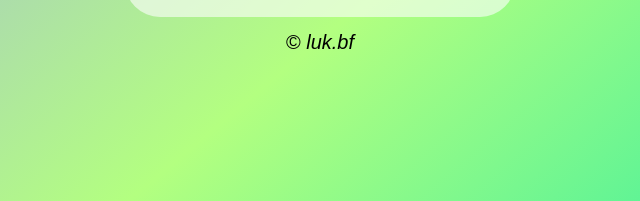
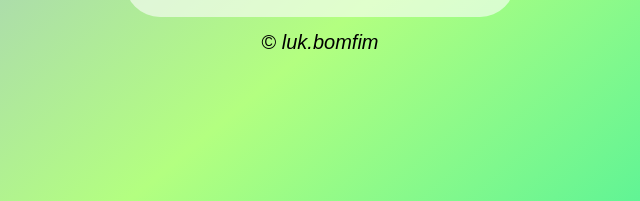
Before and after one commit to LukBomfim/contador, a plain HTML site: page index.html in a window 1280 px wide. Shown: the part 360-561 px from the top of the page, 320-960 px from the left. Drawn offline with Linux system fonts and the light colour scheme.

Commit message:
Update index.html

```diff
--- a/index.html
+++ b/index.html
@@ -152,8 +152,8 @@
 
     <footer>
         &copy;
-        <a href="https://www.instagram.com/luk.bf/" target="_blank">
-            luk.bf
+        <a href="https://www.instagram.com/luk.bomfim/" target="_blank">
+            luk.bomfim
         </a>
     </footer>
 
```
